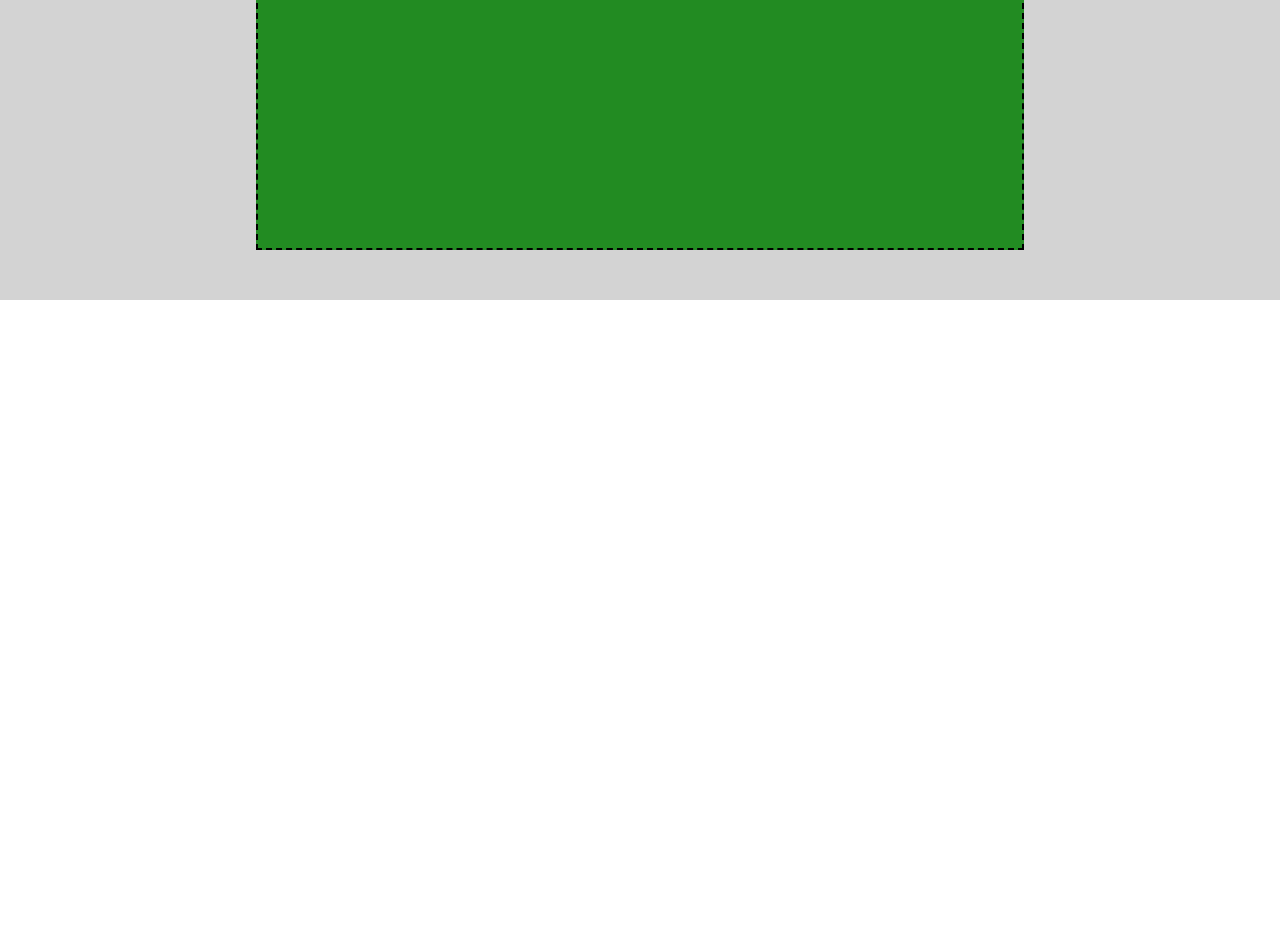
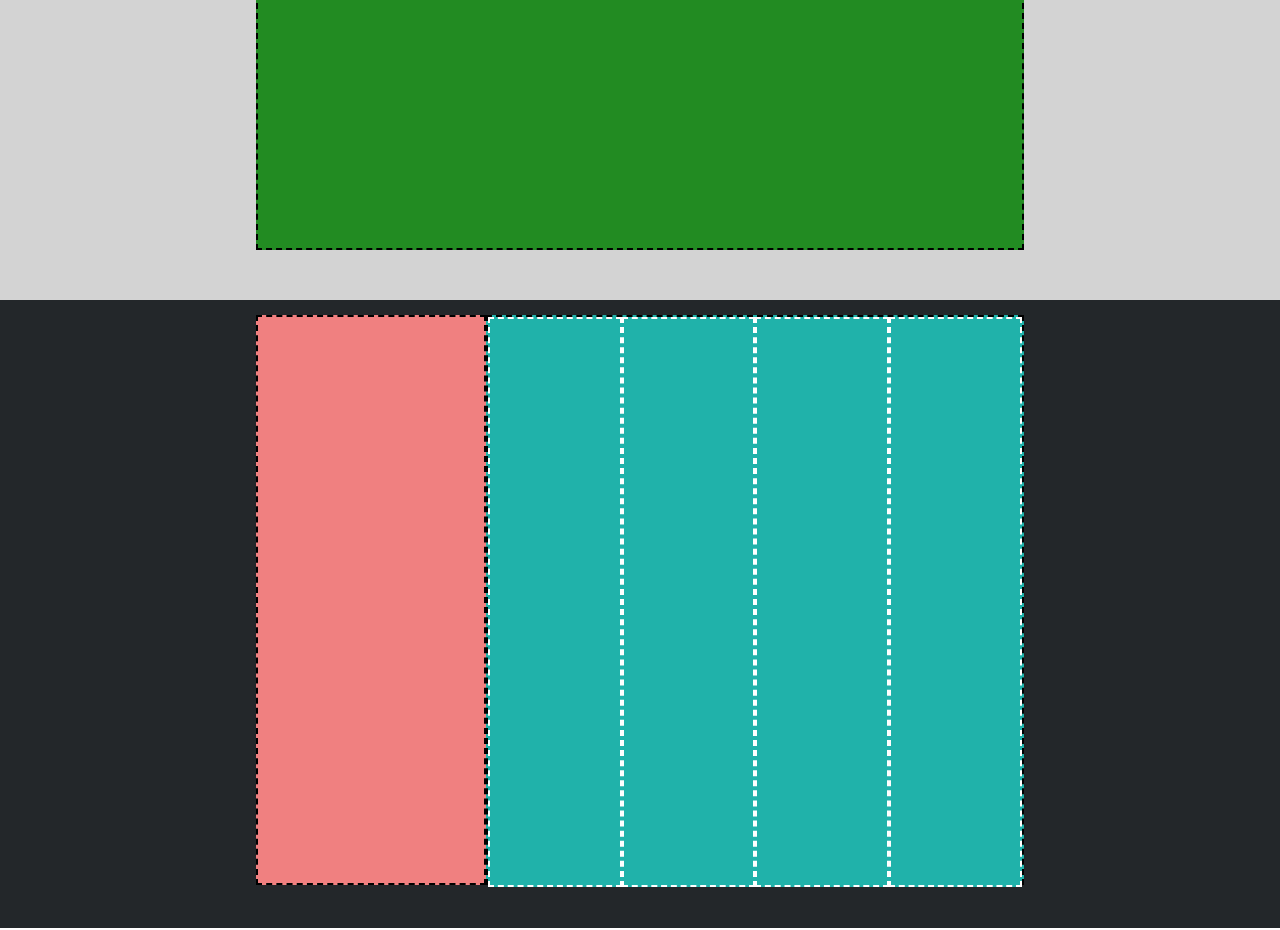
Before and after one commit to cibs84/htmlcss-struttura-discord, a plain HTML site: page index.html in a window 1280 px wide. Shown: the part 2792-3722 px from the top of the page. Before the commit the page ends 3092 px from the top, so only its background shows below. Drawn offline with Linux system fonts and the light colour scheme.

Commit message:
Footer-Top complete

```diff
--- a/css/style.css
+++ b/css/style.css
@@ -33,10 +33,6 @@ header {
         padding: 20px 0;
         background-color: lightblue;
         font-size: 20px;
-    }
-
-    #header-top .container {
-
     }
 
     #header-top .columns {
@@ -194,6 +190,50 @@ header {
         border: 2px dashed black;
     }
 
+/* FOOTER */
+footer .columns {
+    display: flex;
+    justify-content: center;
+    align-items: flex-start;
+    height: 100%;
+}
 
+    /* Footer-Top */
+    #footer-top {
+        padding-top: 15px;
+        background-color: #23272a;
+        height: 630px;
+        border-bottom: 2px solid white;
+    }
 
-/* FOOTER */
+    #footer-top .container {
+        height: 100%;
+    }
+
+    #footer-top .columns .col-left {
+        width: 30%;
+
+        /* TEST */
+        background-color: #f08080;
+        height: 570px;
+        border: 2px dashed black;
+    }
+
+    #footer-top .columns .col-right {
+        width: 70%;
+        display: flex;
+
+        /* TEST */
+        background-color: #20b2aa;
+        height: 570px;
+        border: 2px dashed black;
+    }
+
+    #footer-top .columns .col-right .col {
+        width: calc(100% / 4);
+
+        /* TEST */
+        background-color: #20b2aa;
+        height: 570px;
+        border: 2px dashed white;
+    }
--- a/index.html
+++ b/index.html
@@ -106,6 +106,24 @@
     <!-- Footer -->
     <footer>
 
+        <!-- Footer-Top -->
+        <div id="footer-top">
+            <div class="container">
+                <div class="columns">
+
+                    <!-- Column-Left -->
+                    <div class="col-left"></div>
+
+                    <!-- Column-Right -->
+                    <div class="col-right">
+                        <div class="col"></div>
+                        <div class="col"></div>
+                        <div class="col"></div>
+                        <div class="col"></div>
+                    </div>
+                </div>
+            </div>
+        </div>
     </footer>
 </body>
 </html>
```
